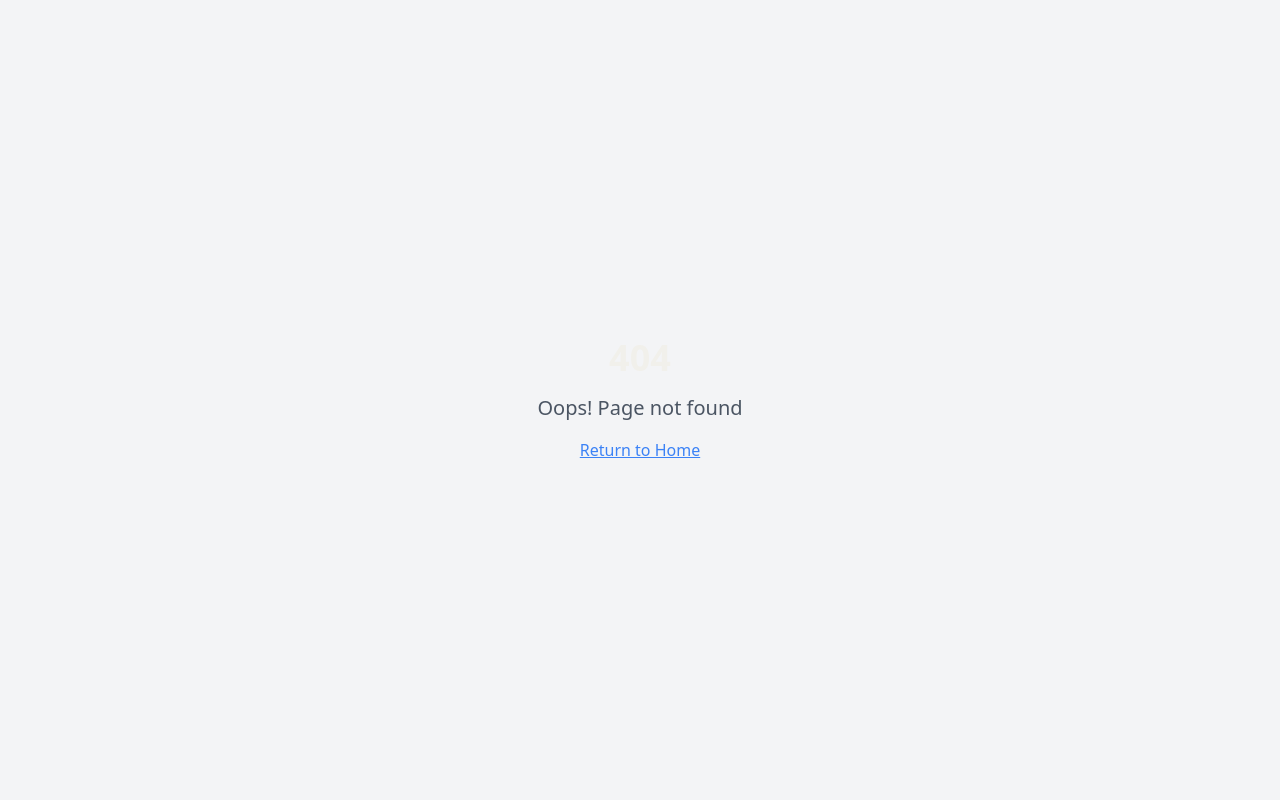
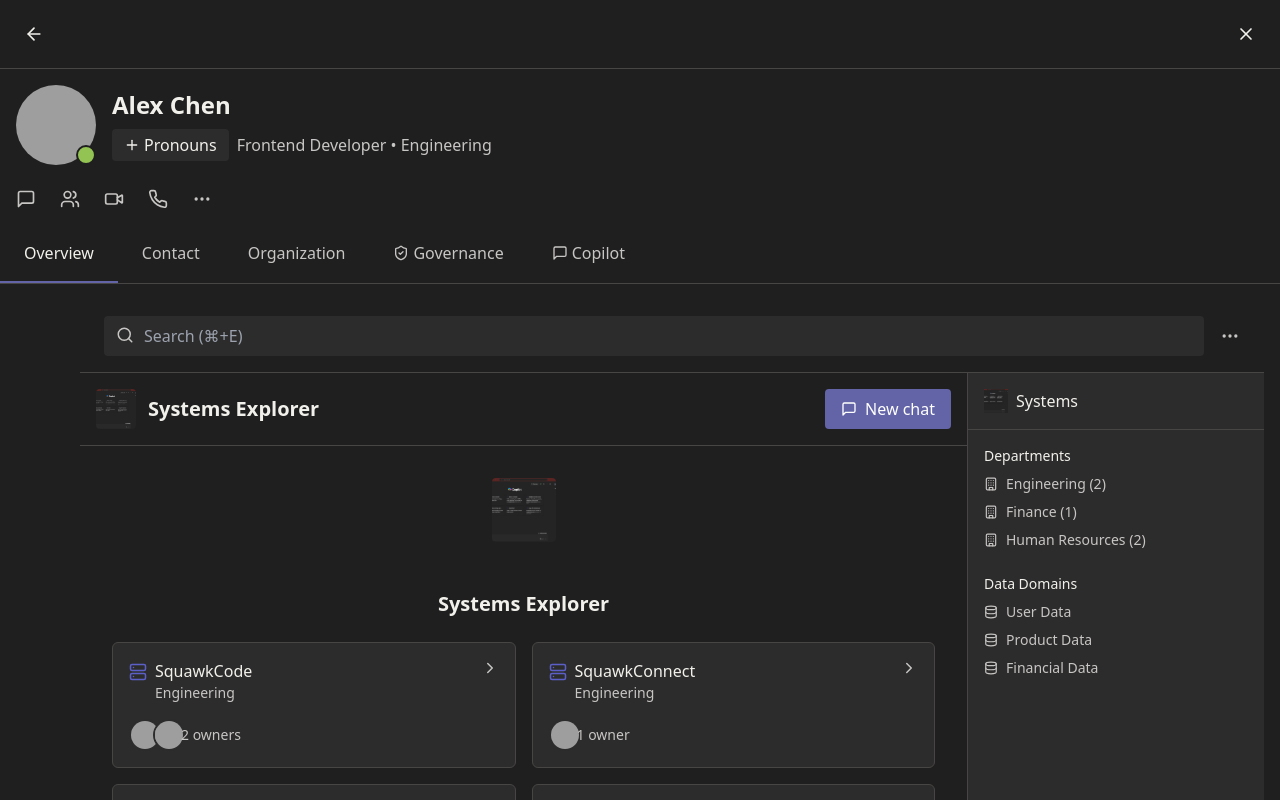
Before and after one commit to Walley411/parrot-tab-empower-67, a React (Vite) app: page /profile/1/chat in a window 1280 px wide. Before the commit this address had no page. Shown: the top 800 px of the page. Built offline with nearby package versions, Linux system fonts and the light colour scheme; grey boxes are pictures that could not be loaded.

Commit message:
Implement new profile app
Implements a new profile application with user data and system information.

```diff
--- a/src/App.tsx
+++ b/src/App.tsx
@@ -39,6 +39,12 @@ const App = () => (
               <Route path="roles" element={<Roles />} />
             </Route>
             <Route path="copilot" element={<Copilot />} />
+            <Route path="activity" element={<Copilot />} />
+            <Route path="chat" element={<Copilot />} />
+            <Route path="teams" element={<Copilot />} />
+            <Route path="calendar" element={<Copilot />} />
+            <Route path="calls" element={<Copilot />} />
+            <Route path="onedrive" element={<Copilot />} />
             {/* Redirect old routes to new structure */}
             <Route path="parrot" element={<Navigate to="governance" replace />} />
             <Route path="parrot/tell-parrot" element={<Navigate to="governance/department" replace />} />
--- a/src/components/Navigation.tsx
+++ b/src/components/Navigation.tsx
@@ -1,7 +1,17 @@
 
 import React from 'react';
 import { NavLink, useLocation } from 'react-router-dom';
-import { ShieldCheck, MessageSquare } from 'lucide-react';
+import {
+  ShieldCheck,
+  MessageSquare,
+  BellRing,
+  Users,
+  Calendar,
+  Phone,
+  Cloud,
+  MoreVertical,
+  Plus
+} from 'lucide-react';
 
 interface NavigationProps {
   userId: string;
@@ -34,6 +44,43 @@ const Navigation: React.FC<NavigationProps> = ({ userId }) => {
 
   // Check if we're on a governance sub-page
   const isGovernanceSubPage = location.pathname.includes('/governance/');
+
+  // App bar actions for Teams-like interface
+  const sidebarItems = [
+    { icon: <BellRing size={24} />, label: 'Activity', path: `/profile/${userId}/activity` },
+    { icon: <MessageSquare size={24} />, label: 'Chat', path: `/profile/${userId}/chat` },
+    { icon: <Users size={24} />, label: 'Teams', path: `/profile/${userId}/teams` },
+    { icon: <Calendar size={24} />, label: 'Calendar', path: `/profile/${userId}/calendar` },
+    { icon: <Phone size={24} />, label: 'Calls', path: `/profile/${userId}/calls` },
+    { icon: <Cloud size={24} />, label: 'OneDrive', path: `/profile/${userId}/onedrive` },
+    { icon: <MessageSquare size={24} />, label: 'Copilot', path: `/profile/${userId}/copilot`, active: location.pathname.includes('/copilot') },
+    { icon: <MoreVertical size={24} />, label: 'More', path: '#' },
+    { icon: <Plus size={24} />, label: 'Apps', path: '#', className: 'mt-auto' }
+  ];
+
+  if (location.pathname.includes('/copilot')) {
+    return (
+      <div className="flex h-screen">
+        {/* Left sidebar */}
+        <div className="w-16 bg-[#6e2121] flex flex-col items-center py-4 h-screen fixed left-0 top-0">
+          {sidebarItems.map((item, index) => (
+            <NavLink
+              key={index}
+              to={item.path}
+              className={`w-full flex flex-col items-center justify-center py-3 text-white opacity-75 hover:opacity-100 transition-opacity ${
+                item.active ? 'opacity-100 border-l-2 border-white' : ''
+              } ${item.className || ''}`}
+            >
+              {item.icon}
+              <span className="text-xs mt-1">{item.label}</span>
+            </NavLink>
+          ))}
+        </div>
+
+        {/* This is just the main content - the actual content will be handled by the Copilot component */}
+      </div>
+    );
+  }
 
   return (
     <nav className="border-b border-teams-border">
--- a/src/pages/Copilot.tsx
+++ b/src/pages/Copilot.tsx
@@ -3,23 +3,22 @@ import React, { useState, useEffect } from 'react';
 import { useParams } from 'react-router-dom';
 import {
   MessageSquare,
-  PenSquare,
-  Languages,
-  Thermometer,
-  Code,
+  Search,
+  MoreHorizontal,
   Shield,
-  Send,
-  Calendar,
-  MoreHorizontal,
-  AlertCircle
+  Server,
+  Database,
+  Users,
+  Building,
+  ChevronRight
 } from 'lucide-react';
 import { departments, dataDomains } from '@/data/mockData';
 
 const Copilot = () => {
   const { userId } = useParams<{ userId: string }>();
-  const [chatMessages, setChatMessages] = useState<string[]>([]);
-  const [inputValue, setInputValue] = useState('');
   const [currentDate, setCurrentDate] = useState('');
+  const [searchQuery, setSearchQuery] = useState('');
+  const [selectedSystem, setSelectedSystem] = useState<any>(null);
 
   useEffect(() => {
     // Set current date in format "Month Year"
@@ -27,279 +26,227 @@ const Copilot = () => {
     setCurrentDate(now.toLocaleDateString('en-US', { month: 'long', year: 'numeric' }));
   }, []);
 
-  const copilotSuggestions = [
-    {
-      id: '1',
-      icon: <PenSquare size={18} className="text-blue-400" />,
-      title: 'Stand out on socials',
-      description: 'What are some tips for writing a great LinkedIn post?'
-    },
-    {
-      id: '2',
-      icon: <Calendar size={18} className="text-blue-400" />,
-      title: 'Going on holiday?',
-      description: 'Write some funny Out of Office email responses to use while I\'m on vacation from [March 8-15]'
-    },
-    {
-      id: '3',
-      icon: <Languages size={18} className="text-blue-400" />,
-      title: 'Highlight the differences',
-      description: 'Compare these files grouped by differences in formatting, structure, and content: [attach files]'
-    },
-    {
-      id: '4',
-      icon: <AlertCircle size={18} className="text-blue-400" />,
-      title: 'Interview warning signs',
-      description: 'What are some red flags to watch out for during an interview?'
-    },
-    {
-      id: '5',
-      icon: <Code size={18} className="text-blue-400" />,
-      title: 'Code faster',
-      description: 'Write a Python script to perform binary search'
-    },
-    {
-      id: '6',
-      icon: <Thermometer size={18} className="text-blue-400" />,
-      title: 'Gauge the temperature',
-      description: 'Give me a concise summary of recent news about [product or company]'
-    }
-  ];
-
-  const governanceQueries = [
-    {
-      id: 'g1',
-      text: 'What is data governance?',
-      response: 'Data governance is the process of managing the availability, usability, integrity, and security of the data in enterprise systems. It includes the policies, procedures, and standards that ensure data is managed properly throughout the organization.'
-    },
-    {
-      id: 'g2',
-      text: 'Show me data domains',
-      response: `Here are the main data domains:\n\n${dataDomains.map(domain => `• ${domain.name}: ${domain.description}`).join('\n\n')}`
-    },
-    {
-      id: 'g3',
-      text: 'List key governance roles',
-      response: 'The key data governance roles include:\n\n• Data Owner: Accountable for the quality and security of data assets\n• Data Steward: Responsible for day-to-day management of data\n• System Owner: Manages systems that house the data\n• Data Protection Officer: Ensures compliance with privacy regulations\n• Data Governance Council: Establishes governance policies'
-    },
-    {
-      id: 'g4',
-      text: 'Which departments have data systems?',
-      response: `These departments have data systems:\n\n${departments.map(dept => `• ${dept.name}: ${dept.systems.map(sys => sys.name).join(', ')}`).join('\n\n')}`
-    }
-  ];
-
-  const handleSubmit = (e: React.FormEvent) => {
-    e.preventDefault();
-    if (!inputValue.trim()) return;
-
-    // Add user message to chat
-    setChatMessages(prev => [...prev, `User: ${inputValue}`]);
-
-    // Find if there's a matching governance query
-    const matchingQuery = governanceQueries.find(query =>
-      inputValue.toLowerCase().includes(query.text.toLowerCase())
+  // Flatten all systems across departments
+  const allSystems = departments.flatMap(dept =>
+    dept.systems.map(system => ({
+      ...system,
+      department: dept.name
+    }))
   );
 
-    // Add response after a small delay to simulate thinking
-    setTimeout(() => {
-      if (matchingQuery) {
-        setChatMessages(prev => [...prev, `Copilot: ${matchingQuery.response}`]);
-      } else {
-        setChatMessages(prev => [
-          ...prev,
-          "Copilot: I don't have specific information about that. Would you like to know about data governance roles, domains, or systems?"
-        ]);
-      }
-    }, 500);
+  // Filter systems based on search query
+  const filteredSystems = searchQuery
+    ? allSystems.filter(system =>
+        system.name.toLowerCase().includes(searchQuery.toLowerCase()) ||
+        system.department.toLowerCase().includes(searchQuery.toLowerCase())
+      )
+    : allSystems;
 
-    setInputValue('');
+  const handleSystemClick = (system: any) => {
+    setSelectedSystem(system);
   };
 
-  const handleSuggestionClick = (description: string) => {
-    setInputValue(description);
-    // Focus the input field
-    const inputField = document.getElementById('chat-input');
-    if (inputField) {
-      inputField.focus();
-    }
+  const renderSystemDetails = () => {
+    if (!selectedSystem) return null;
+
+    return (
+      <div className="p-6 animate-fade-in">
+        <div className="flex items-start justify-between mb-6">
+          <div>
+            <h2 className="text-2xl font-semibold mb-2">{selectedSystem.name}</h2>
+            <p className="text-teams-secondarytext flex items-center">
+              <Building size={16} className="mr-2" />
+              Department: {selectedSystem.department}
+            </p>
+          </div>
+        </div>
+
+        <div className="bg-teams-darkgray rounded-lg p-4 mb-6">
+          <h3 className="font-medium mb-3 flex items-center">
+            <Users size={18} className="mr-2 text-teams-accent" />
+            System Owners
+          </h3>
+          <div className="space-y-4">
+            {selectedSystem.owners.map((owner: any) => (
+              <div key={owner.id} className="flex items-center">
+                <div className="w-10 h-10 rounded-full overflow-hidden mr-3">
+                  <img
+                    src={owner.avatarUrl}
+                    alt={owner.name}
+                    className="w-full h-full object-cover"
+                  />
+                </div>
+                <div>
+                  <h4 className="font-medium">{owner.name}</h4>
+                  <p className="text-sm text-teams-secondarytext">{owner.title}</p>
+                </div>
+                <div className={`ml-auto w-3 h-3 rounded-full bg-teams-status-${owner.status}`}></div>
+              </div>
+            ))}
+          </div>
+        </div>
+
+        <div className="bg-teams-darkgray rounded-lg p-4">
+          <h3 className="font-medium mb-3 flex items-center">
+            <Database size={18} className="mr-2 text-teams-accent" />
+            Related Data Domains
+          </h3>
+          <div className="space-y-2">
+            {dataDomains.slice(0, 2).map(domain => (
+              <div key={domain.id} className="p-3 hover:bg-teams-gray rounded-md cursor-pointer">
+                <h4 className="font-medium">{domain.name}</h4>
+                <p className="text-sm text-teams-secondarytext truncate">{domain.description}</p>
+              </div>
+            ))}
+          </div>
+        </div>
+      </div>
+    );
   };
 
   return (
-    <div className="animate-fade-in min-h-screen bg-teams-dark text-teams-text">
+    <div className="animate-fade-in min-h-screen bg-teams-dark text-teams-text pl-16">
       <div className="grid grid-cols-1 md:grid-cols-4 gap-0 min-h-screen">
+        {/* Top header with search */}
+        <div className="col-span-4 flex items-center p-2 border-b border-teams-border bg-teams-dark">
+          <div className="flex-1 mx-4">
+            <div className="relative">
+              <Search className="absolute left-3 top-2.5 text-teams-secondarytext" size={18} />
+              <input
+                type="text"
+                placeholder="Search (⌘+E)"
+                className="w-full bg-teams-darkgray border-none rounded-md py-2 pl-10 pr-4 focus:outline-none focus:ring-1 focus:ring-teams-accent text-teams-text"
+                value={searchQuery}
+                onChange={(e) => setSearchQuery(e.target.value)}
+              />
+            </div>
+          </div>
+          <div className="flex items-center space-x-4 mr-4">
+            <button className="text-teams-secondarytext hover:text-teams-text">
+              <MoreHorizontal size={20} />
+            </button>
+          </div>
+        </div>
+
         {/* Main content area (3/4 width on desktop) */}
-        <div className="md:col-span-3 flex flex-col h-full">
+        <div className="md:col-span-3 flex flex-col h-full border-r border-teams-border">
           {/* Copilot header */}
           <div className="flex items-center p-4 border-b border-teams-border">
             <div className="flex items-center">
               <div className="w-10 h-10 rounded overflow-hidden mr-3">
                 <img
-                  src="/lovable-uploads/3fc9562d-39f2-44e7-be75-5d224b1edaf6.png"
+                  src="/lovable-uploads/c0f6869a-1dcf-48ab-b261-ac174354c81c.png"
                   alt="Copilot Logo"
                   className="w-full h-full object-cover"
                 />
               </div>
-              <h1 className="text-xl font-semibold">Copilot</h1>
+              <h1 className="text-xl font-semibold">Systems Explorer</h1>
+            </div>
+            <div className="ml-auto">
+              <button className="px-4 py-2 bg-teams-highlight text-white rounded-md hover:bg-teams-accent transition-colors flex items-center">
+                <MessageSquare size={16} className="mr-2" />
+                New chat
+              </button>
             </div>
           </div>
 
-          {/* Suggestions grid */}
-          {chatMessages.length === 0 && (
+          {selectedSystem ? (
+            renderSystemDetails()
+          ) : (
             <div className="p-8">
               <div className="flex justify-center mb-12">
                 <div className="w-16 h-16 rounded overflow-hidden">
                   <img
-                    src="/lovable-uploads/3fc9562d-39f2-44e7-be75-5d224b1edaf6.png"
-                    alt="Copilot Logo"
+                    src="/lovable-uploads/c0f6869a-1dcf-48ab-b261-ac174354c81c.png"
+                    alt="Systems Logo"
                     className="w-full h-full object-cover"
                   />
                 </div>
               </div>
 
-              <div className="grid grid-cols-1 md:grid-cols-3 gap-4">
-                {copilotSuggestions.map(suggestion => (
+              <h2 className="text-xl font-semibold mb-6 text-center">Systems Explorer</h2>
+
+              <div className="grid grid-cols-1 md:grid-cols-2 gap-4">
+                {filteredSystems.map(system => (
                   <div
-                    key={suggestion.id}
+                    key={system.id}
                     className="bg-teams-darkgray border border-teams-border rounded-lg p-4 hover:bg-teams-gray cursor-pointer transition-colors"
-                    onClick={() => handleSuggestionClick(suggestion.description)}
+                    onClick={() => handleSystemClick(system)}
                   >
                     <div className="flex items-start mb-2">
-                      {suggestion.icon}
+                      <Server size={18} className="text-teams-accent mr-2 mt-1" />
+                      <div className="flex-1">
+                        <h3 className="font-medium">{system.name}</h3>
+                        <p className="text-teams-secondarytext text-sm">{system.department}</p>
                       </div>
-                    <h3 className="font-medium mb-2">{suggestion.title}</h3>
-                    <p className="text-teams-secondarytext text-sm">{suggestion.description}</p>
+                      <ChevronRight size={18} className="text-teams-secondarytext" />
+                    </div>
+                    <div className="mt-4 flex -space-x-2">
+                      {system.owners.map((owner: any) => (
+                        <div key={owner.id} className="w-8 h-8 rounded-full overflow-hidden border-2 border-teams-darkgray">
+                          <img
+                            src={owner.avatarUrl}
+                            alt={owner.name}
+                            className="w-full h-full object-cover"
+                            title={owner.name}
+                          />
                         </div>
                       ))}
+                      <div className="ml-2 flex items-center text-teams-secondarytext text-sm">
+                        <span className="ml-1">{system.owners.length} owner{system.owners.length !== 1 ? 's' : ''}</span>
                       </div>
-
-              <div className="mt-8">
-                <h3 className="font-medium mb-4">Try asking about data governance:</h3>
-                <div className="grid grid-cols-1 md:grid-cols-2 gap-3">
-                  {governanceQueries.map(query => (
-                    <div
-                      key={query.id}
-                      className="bg-teams-darkgray border border-teams-border rounded-lg p-3 hover:bg-teams-gray cursor-pointer transition-colors"
-                      onClick={() => handleSuggestionClick(query.text)}
-                    >
-                      <div className="flex items-center">
-                        <Shield size={16} className="text-teams-accent mr-2" />
-                        <p className="text-sm">{query.text}</p>
                     </div>
                   </div>
                 ))}
               </div>
             </div>
-            </div>
           )}
-
-          {/* Chat messages */}
-          {chatMessages.length > 0 && (
-            <div className="flex-1 p-4 overflow-y-auto space-y-4 mb-20">
-              {chatMessages.map((message, index) => {
-                const isUser = message.startsWith('User:');
-                return (
-                  <div
-                    key={index}
-                    className={`flex ${isUser ? 'justify-end' : 'justify-start'}`}
-                  >
-                    <div
-                      className={`max-w-3xl p-3 rounded-lg ${
-                        isUser
-                          ? 'bg-teams-accent text-white'
-                          : 'bg-teams-darkgray'
-                      }`}
-                    >
-                      <p className="whitespace-pre-line">
-                        {isUser ? message.substring(6) : message.substring(9)}
-                      </p>
-                    </div>
-                  </div>
-                );
-              })}
-            </div>
-          )}
-
-          {/* Chat input */}
-          <div className="fixed bottom-0 left-0 right-0 md:right-1/4 bg-teams-dark border-t border-teams-border p-4">
-            <form onSubmit={handleSubmit} className="relative">
-              <input
-                id="chat-input"
-                type="text"
-                value={inputValue}
-                onChange={(e) => setInputValue(e.target.value)}
-                placeholder="Ask me anything..."
-                className="w-full bg-teams-darkgray border border-teams-border rounded-md py-3 px-4 pr-12 focus:outline-none focus:ring-2 focus:ring-teams-accent"
-              />
-              <button
-                type="submit"
-                className="absolute right-3 top-1/2 transform -translate-y-1/2 text-teams-accent hover:text-teams-accenthover"
-              >
-                <Send size={20} />
-              </button>
-            </form>
-            <div className="flex justify-between mt-2 text-xs text-teams-secondarytext">
-              <span>0 / 8000</span>
-              <div className="flex space-x-2">
-                <button className="p-1 hover:bg-teams-gray rounded">
-                  <MoreHorizontal size={16} />
-                </button>
-              </div>
-            </div>
-          </div>
         </div>
 
         {/* Sidebar (1/4 width on desktop) */}
-        <div className="hidden md:block bg-teams-darkgray border-l border-teams-border">
+        <div className="hidden md:block bg-teams-darkgray">
           <div className="p-4 border-b border-teams-border">
             <div className="flex items-center">
               <div className="w-6 h-6 mr-2">
                 <img
-                  src="/lovable-uploads/3fc9562d-39f2-44e7-be75-5d224b1edaf6.png"
-                  alt="Copilot Logo"
+                  src="/lovable-uploads/c0f6869a-1dcf-48ab-b261-ac174354c81c.png"
+                  alt="Systems Logo"
                   className="w-full h-full object-cover"
                 />
               </div>
-              <h2 className="font-medium">Copilot</h2>
+              <h2 className="font-medium">Systems</h2>
             </div>
           </div>
 
           <div className="p-4">
-            <h3 className="text-sm font-medium mb-2">Chats</h3>
+            <h3 className="text-sm font-medium mb-2">Departments</h3>
 
-            <div className="mb-6">
-              <button className="text-sm text-teams-secondarytext hover:text-teams-text mb-2 w-full text-left">
-                Previous 30 Days
+            <div className="space-y-2 mb-6">
+              {departments.map(dept => (
+                <button
+                  key={dept.id}
+                  className="text-sm text-teams-secondarytext hover:text-teams-text w-full text-left truncate flex items-center"
+                >
+                  <Building size={14} className="mr-2" />
+                  {dept.name} ({dept.systems.length})
                 </button>
-
-              <div className="space-y-2">
-                <button className="text-sm text-teams-secondarytext hover:text-teams-text w-full text-left truncate">
-                  what is my pay?
-                </button>
-                <button className="text-sm text-teams-secondarytext hover:text-teams-text w-full text-left truncate">
-                  need to make a form in MS to s
-                </button>
-              </div>
+              ))}
             </div>
 
             <div>
-              <h3 className="text-sm font-medium mb-2">{currentDate}</h3>
+              <h3 className="text-sm font-medium mb-2">Data Domains</h3>
 
               <div className="space-y-2">
-                <button className="text-sm text-teams-secondarytext hover:text-teams-text w-full text-left truncate">
-                  as I'm installing purview into
+                {dataDomains.map(domain => (
+                  <button
+                    key={domain.id}
+                    className="text-sm text-teams-secondarytext hover:text-teams-text w-full text-left truncate flex items-center"
+                  >
+                    <Database size={14} className="mr-2" />
+                    {domain.name}
                   </button>
-                <button className="text-sm text-teams-secondarytext hover:text-teams-text w-full text-left truncate">
-                  After a talk with David I woul
-                </button>
-                <button className="text-sm text-teams-secondarytext hover:text-teams-text w-full text-left truncate">
-                  fix i'd like to share an impor
-                </button>
+                ))}
               </div>
-
-              <button className="text-sm text-blue-400 hover:text-blue-500 mt-4">
-                See more
-              </button>
             </div>
           </div>
         </div>
--- a/src/pages/Profile.tsx
+++ b/src/pages/Profile.tsx
@@ -1,6 +1,6 @@
 
 import React from 'react';
-import { useParams, Outlet, Navigate } from 'react-router-dom';
+import { useParams, Outlet, Navigate, useLocation } from 'react-router-dom';
 import Layout from '@/components/Layout';
 import ProfileHeader from '@/components/ProfileHeader';
 import Navigation from '@/components/Navigation';
@@ -9,9 +9,23 @@ import { users } from '@/data/mockData';
 const Profile = () => {
   const { userId } = useParams<{ userId: string }>();
   const user = users.find(u => u.id === userId);
+  const location = useLocation();
 
   if (!user) {
     return <Navigate to="/" />;
+  }
+
+  // Check if we're on the copilot page
+  const isCopilotPage = location.pathname.includes('/copilot');
+
+  // Don't use the standard layout for copilot page
+  if (isCopilotPage) {
+    return (
+      <>
+        <Navigation userId={userId || ''} />
+        <Outlet context={user} />
+      </>
+    );
   }
 
   return (
```
Also changed, not shown: public/lovable-uploads/c0f6869a-1dcf-48ab-b261-ac174354c81c.png (added). Lines whose indentation alone changed are shown as unchanged.
